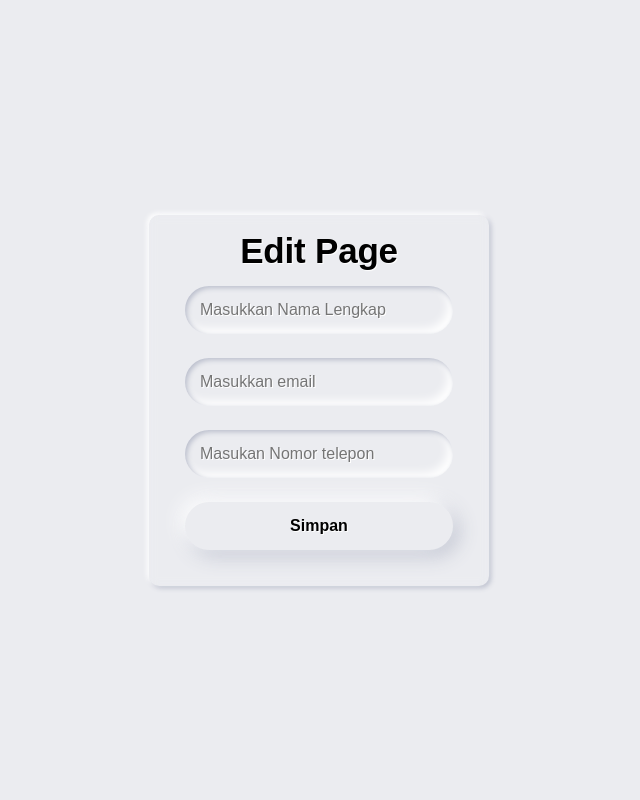
After one commit to ardhikaxx/Angkasa_Website, a PHP site: page /admin/edit.php in a window 1280 px wide. The commit adds this page. Shown: the whole page, without its empty margins (321-961 px from the left). Run offline with PHP 8.4, Linux system fonts and the light colour scheme.

Commit message:
update-add update pada pengaturan dan penambahan edit.php

```diff
--- /dev/null
+++ b/admin/edit.php
@@ -0,0 +1,128 @@
+<!DOCTYPE html>
+<html lang="en">
+<head>
+    <meta charset="UTF-8">
+    <meta name="viewport" content="width=device-width, initial-scale=1.0">
+    <title>Angkasa | Edit Page</title>
+    <style>
+        body {
+            background-color: #EBECF0;
+            display: flex;
+            justify-content: center;
+            align-items: center;
+            height: 100vh;
+            margin: 0;
+            position: relative;
+        }
+
+        .edit-box {
+            text-align: center;
+            width: 300px;
+            height: auto;
+            background-color: #EBECF0 0.5;
+            backdrop-filter: blur(5px);
+            padding: 20px;
+            border-radius: 10px;
+            box-shadow: -2px -2px 5px #FFF, 2px 2px 5px #BABECC;
+            transition: box-shadow 0.3s ease;
+        }
+
+        .edit-box:hover {
+            box-shadow: -5px -5px 20px #FFF, 5px 5px 20px #BABECC;
+        }
+
+        .edit-container {
+            display: flex;
+            flex-direction: column;
+            justify-content: center;
+            align-items: center;
+            padding: 16px;
+            font-family: "Poppins", sans-serif;
+            letter-spacing: -0.2px;
+            font-size: 16px;
+            text-shadow: 1px 1px 1px #FFF;
+        }
+
+        .segment {
+            text-align: center;
+            max-width: 200px;
+            margin: 0 auto;
+            padding: 10px 0;
+        }
+
+        .segment h1 {
+            font-size: 35px;
+            margin-bottom: 5px;
+            font-weight: 800;
+            margin-top: -30px;
+        }
+
+
+        button,
+        input {
+            border: 0;
+            outline: 0;
+            font-size: 16px;
+            border-radius: 320px;
+            padding: 15px;
+            background-color: #EBECF0;
+            text-shadow: 1px 1px 0 #FFF;
+        }
+
+        label {
+            display: block;
+            margin-bottom: 24px;
+            width: 100%;
+        }
+
+        input {
+            margin-right: 8px;
+            box-shadow: inset 2px 2px 5px #BABECC, inset -5px -5px 10px #FFF;
+            width: 100%;
+            box-sizing: border-box;
+            transition: all 0.2s ease-in-out;
+            appearance: none;
+            -webkit-appearance: none;
+        }
+
+        .btn-simpan {
+            color: #61677C;
+            font-weight: bold;
+            box-shadow: -5px -5px 20px #FFF, 5px 5px 20px #BABECC;
+            transition: all 0.2s ease-in-out;
+            cursor: pointer;
+            font-weight: 600;
+            display: block;
+            width: 100%;
+            color: #000000;
+        }
+
+        .btn-simpan:hover {
+            box-shadow: -2px -2px 5px #FFF, 2px 2px 5px #BABECC;
+        }
+
+        .btn-simpan:active {
+            box-shadow: inset 1px 1px 2px #BABECC, inset -1px -1px 2px #FFF;
+        }
+    </style>
+</head>
+<body>
+<div class="edit-box">
+        <form action="edit.php" method="POST" class="edit-container">
+            <div class="segment">
+                <h1>Edit Page</h1>
+            </div>
+            <label class="nama-lengkap">
+                <input type="text" placeholder="Masukkan Nama Lengkap" name="txt_nama" autocomplete="off">
+            </label>
+            <label class="email">
+                <input type="email" placeholder="Masukkan email" name="txt_email" autocomplete="off">
+            </label>
+            <label class="nomer-telp">
+                <input type="text" placeholder="Masukan Nomor telepon" name="txt_phone" id="phoneInput" autocomplete="off">
+            </label>
+            <button class="btn-simpan" type="submit" name="simpan" value="Simpan">Simpan</button>
+        </form>
+    </div>
+</body>
+</html>
```
Also changed, not shown: admin/Dashboard-admin.php (+1 -8 lines), admin/settings.php (+52 -34 lines).
